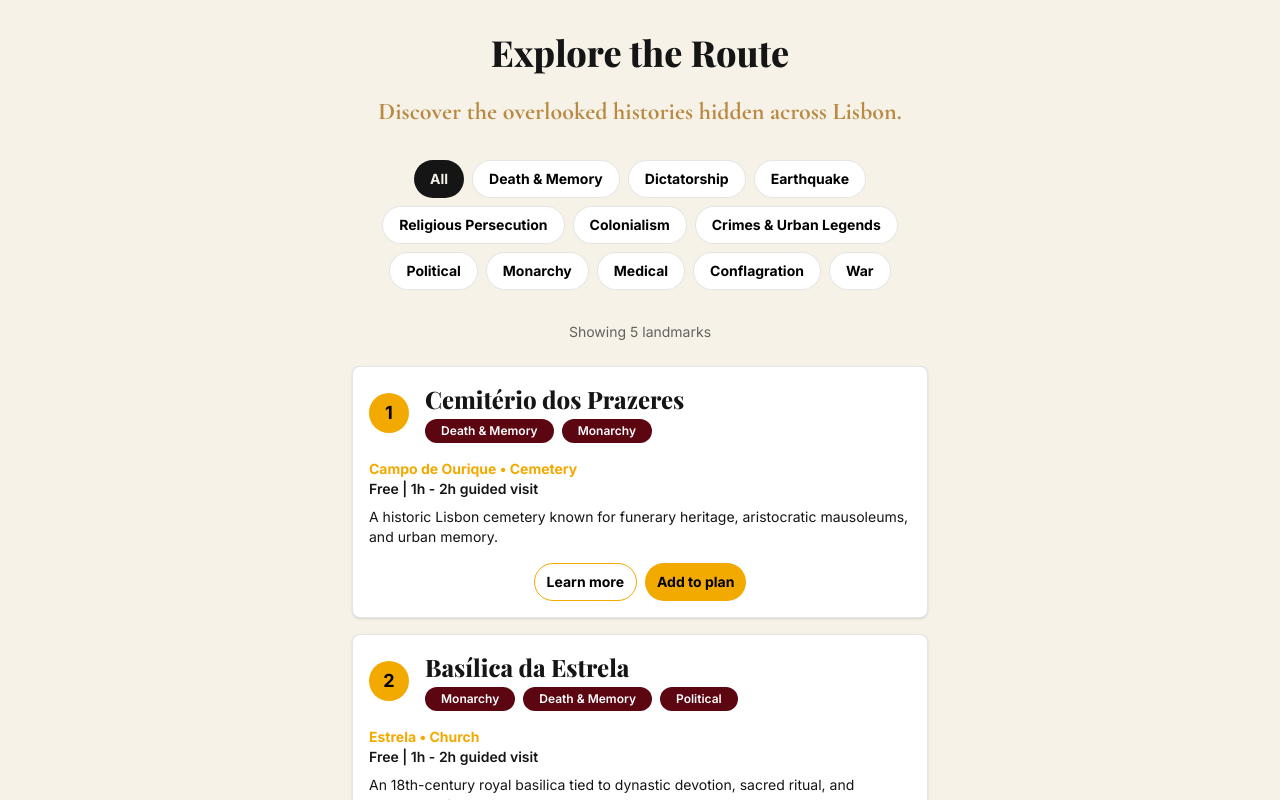
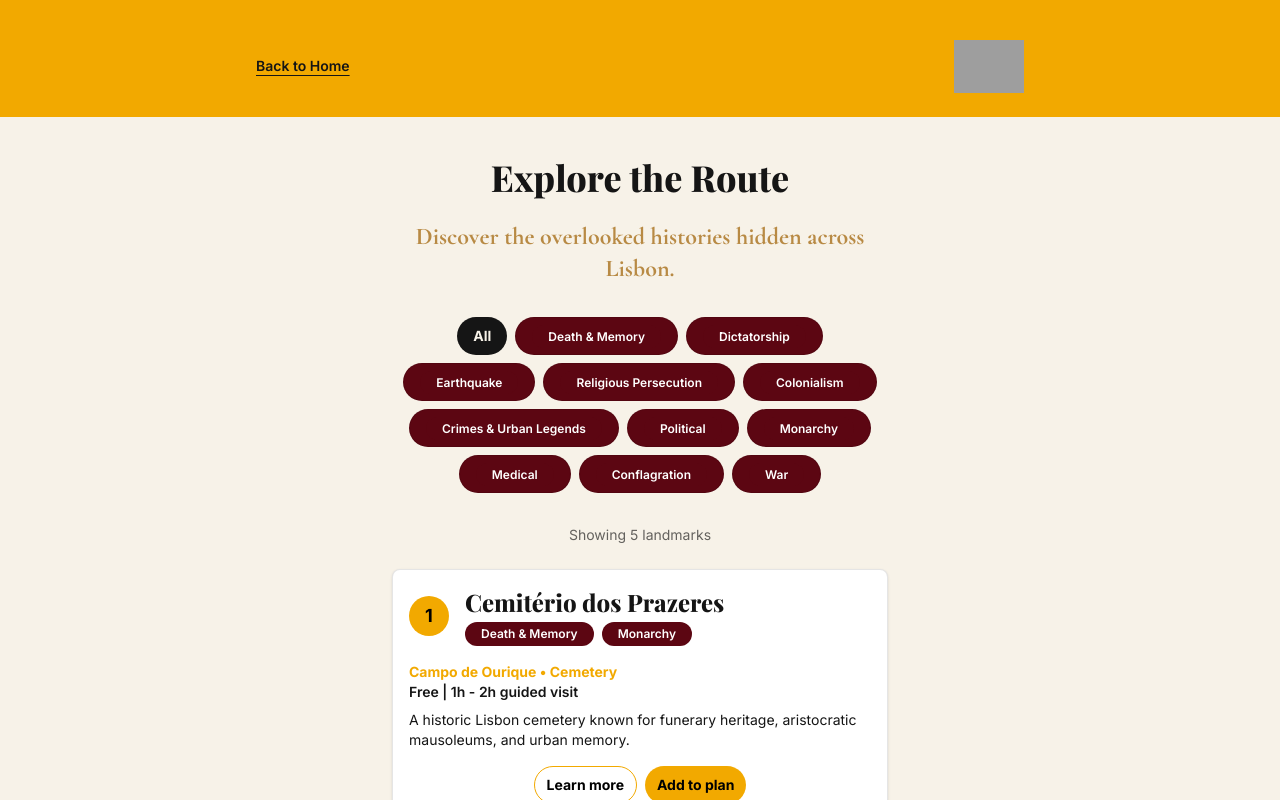
Before and after one commit to alinelx/dark-28, a Next.js app: page /route in a window 1280 px wide. Shown: the top 800 px of the page. Built offline with nearby package versions, Linux system fonts and the light colour scheme; grey boxes are pictures that could not be loaded.

Commit message:
refactor(ui): extract reusable landmark card component

```diff
--- a/src/app/page.tsx
+++ b/src/app/page.tsx
@@ -1,19 +1,9 @@
+import PageHeader from "@/components/PageHeader";
 import Link from "next/link";
 export default function Home() {
   return (
     <main className="min-h-screen bg-(--color-bg) text-(--color-text)">
-      <header className="flex items-center justify-between bg-(--color-yellow) px-6 pb-6 pt-10">
-        <div className="text-lg font-semibold tracking-wide">Dark28</div>
-
-        <button
-          type="button"
-          aria-label="Open menu"
-          className="rounded-full bg-(--color-text) px-4 py-2 text-sm text-(--color-bg)"
-        >
-          Menu
-        </button>
-      </header>
-
+      <PageHeader backHref="/menu" backLabel="Menu" />
       <section className="mx-auto flex min-h-[calc(100vh-104px)] max-w-xl flex-col items-center justify-center px-8 py-12 text-center">
         <h1
           className="max-w-md text-5xl font-semibold leading-none tracking-tight md:text-6xl"
--- a/src/app/route/page.tsx
+++ b/src/app/route/page.tsx
@@ -5,6 +5,8 @@ import Link from "next/link";
 import { useSearchParams, useRouter } from "next/navigation";
 import { useMemo } from "react";
 import CategoryBadge from "@/components/CategoryBadge";
+import LandmarkCard from "@/components/LandmarkCard";
+import PageHeader from "@/components/PageHeader";
 
 export default function RoutePage() {
   const router = useRouter();
@@ -35,8 +37,9 @@ export default function RoutePage() {
   }
 
   return (
-    <main className="min-h-screen bg-(--color-bg) text-(--color-text) px-6 py-8">
-      <div className="max-w-xl mx-auto flex flex-col items-center justify-center">
+    <main className="min-h-screen bg-(--color-bg) text-(--color-text)">
+      <PageHeader backHref="/" backLabel="Back to Home" />
+      <div className="max-w-xl mx-auto flex flex-col items-center justify-center p-10">
         <h1
           className="text-4xl font-black mb-6"
           style={{ fontFamily: "var(--font-headline)" }}
@@ -50,6 +53,7 @@ export default function RoutePage() {
         >
           Discover the overlooked histories hidden across Lisbon.
         </h2>
+
         <div className="mb-8 flex flex-wrap justify-center gap-2">
           <button
             type="button"
@@ -62,7 +66,6 @@ export default function RoutePage() {
           >
             All
           </button>
-
           {categories.map((category) => (
               <button
                 key={category.id}
@@ -70,11 +73,11 @@ export default function RoutePage() {
                 onClick={() => handleCategoryChange(category.id)}
                 className={`rounded-full px-4 py-2 text-sm font-bold transition ${
                   activeCategory === category.id
-                  ? "bg-(--color-burgundy) text-white"
-                  : "bg-white text-black border border-black/10"
+                    ? "bg-(--color-text) text-(--color-bg)"
+                    : "bg-(--color-burgundy) text-black border border-black/10 text-sm"
                 }`}
               >
-              {category.label}
+                <CategoryBadge label={category.label} />
               </button>
           ))}
         </div>
@@ -84,57 +87,7 @@ export default function RoutePage() {
         </p>
         <div className="flex flex-col gap-4">
           {filteredLandmarks.map((landmark) => (
-            <div
-              key={landmark.id}
-              className="rounded-lg border border-black/10 bg-white p-4 shadow-sm"
-            >
-              <div className="flex items-center content-center gap-2">
-                <div className="flex w-10 h-10 p-2 rounded-full bg-(--color-yellow) text-black items-center justify-center text-lg font-extrabold">
-                    {landmark.id}
-                </div>
-                <div className="flex-1 pl-2 items-right">
-                <h2
-                    className="text-2xl font-black"
-                    style={{ fontFamily: "var(--font-headline)" }}
-                >
-                    {landmark.title}
-                </h2>
-                <div className="flex flex-wrap gap-2 mt-1">
-                {landmark.category.map((cat) => {
-                  const category = categories.find((c) => c.id === cat);
-                  return (
-                    <CategoryBadge
-                      key={cat}
-                      label={category?.label || cat}
-                      href={`/route?category=${cat}`}
-                    />
-                  );
-                })}
-                </div>
-              </div>
-              </div>
-              <p className="text-sm pt-4 font-bold text-(--color-yellow)">
-                {landmark.locationName} • {landmark.type}
-              </p>
-              <p className="text-sm font-semibold">
-                {landmark.price}
-                {landmark.estimatedVisitTime ? <> | {landmark.estimatedVisitTime}</> : null}
-              </p>
-              <p className="mt-2 text-sm">{landmark.summary}</p>
-
-              <div className="mt-4 flex gap-2 justify-center">
-                <Link
-                href={`/route/${landmark.slug}`}
-                className="text-sm px-3 py-2 bg-white border border-(--color-yellow) font-bold text-black rounded-full"
-                >
-                Learn more
-                </Link>
-
-                <button className="text-sm px-3 py-2 bg-(--color-yellow) text-black rounded-full font-bold">
-                  Add to plan
-                </button>
-              </div>
-            </div>
+            <LandmarkCard key={landmark.id} landmark={landmark} />
           ))}
         </div>
       </div>
--- /dev/null
+++ b/src/components/LandmarkCard.tsx
@@ -0,0 +1,69 @@
+import Link from "next/link";
+import { categories } from "@/data/categories";
+import type { Landmark } from "@/types/landmark";
+import CategoryBadge from "@/components/CategoryBadge";
+
+type LandmarkCardProps = {
+  landmark: Landmark;
+};
+
+export default function LandmarkCard({ landmark }: LandmarkCardProps) {
+  return (
+    <div className="rounded-lg border border-black/10 bg-white p-4 shadow-sm">
+      <div className="flex items-center content-center gap-2">
+        <div className="flex h-10 w-10 items-center justify-center rounded-full bg-(--color-yellow) text-lg font-extrabold text-black">
+          {landmark.id}
+        </div>
+
+        <div className="flex-1 pl-2">
+          <h2
+            className="text-2xl font-black"
+            style={{ fontFamily: "var(--font-headline)" }}
+          >
+            {landmark.title}
+          </h2>
+
+          <div className="mt-1 flex flex-wrap gap-2">
+            {landmark.category.map((cat) => {
+              const category = categories.find((c) => c.id === cat);
+
+              return (
+                <CategoryBadge
+                  key={cat}
+                  label={category?.label || cat}
+                  href={`/route?category=${cat}`}
+                />
+              );
+            })}
+          </div>
+        </div>
+      </div>
+
+      <p className="pt-4 text-sm font-bold text-(--color-yellow)">
+        {landmark.locationName} • {landmark.type}
+      </p>
+
+      <p className="text-sm font-semibold">
+        {landmark.price}
+        {landmark.estimatedVisitTime ? (
+          <> | {landmark.estimatedVisitTime}</>
+        ) : null}
+      </p>
+
+      <p className="mt-2 text-sm">{landmark.summary}</p>
+
+      <div className="mt-4 flex justify-center gap-2">
+        <Link
+          href={`/route/${landmark.slug}`}
+          className="rounded-full border border-(--color-yellow) bg-white px-3 py-2 text-sm font-bold text-black"
+        >
+          Learn more
+        </Link>
+
+        <button className="rounded-full bg-(--color-yellow) px-3 py-2 text-sm font-bold text-black">
+          Add to plan
+        </button>
+      </div>
+    </div>
+  );
+}
--- a/src/components/PageHeader.tsx
+++ b/src/components/PageHeader.tsx
@@ -11,8 +11,8 @@ export function Logo(){
   return (
     <Image
         src="https://i.imgur.com/NgOQvTi.png"
-        width={32}
-        height={32}
+        width={70}
+        height={70}
         alt="Dark28 Logo"
     />
   )
@@ -37,7 +37,7 @@ export default function PageHeader({
           <div />
         )}
 
-        <div className="text-lg font-semibold tracking-wide">{brand()}</div>
+        <div className="text-lg w-auto font-semibold tracking-wide">{brand()}</div>
       </div>
     </header>
   );
--- a/src/components/Preview.tsx
+++ b/src/components/Preview.tsx
@@ -31,7 +31,7 @@ export default function HistoricalContextPreview({
       </div>
 
       {!isExpanded && shouldTruncate && (
-        <div className="absolute z-10 top-2 left-1/2 transform -translate-x-1/2 flex justify-center">
+        <div className="absolute z-10 top-20 left-1/2 transform -translate-x-1/2 flex justify-center">
           <button
             type="button"
             onClick={() => setIsExpanded(true)}
--- a/src/components/SectionCard.tsx
+++ b/src/components/SectionCard.tsx
@@ -10,7 +10,7 @@ export default function SectionCard({
     children,
 }: SectionCardProps) {
     return (
-        <section className="rounded-2xl border border-black/10 bg-white p-6 shadow-sm">
+        <section className="rounded-2xl border border-black/10 bg-white p-6 m-7 shadow-sm">
         <h2
             className="mb-3 text-2xl font-semibold"
             style={{ fontFamily: "var(--font-accent)" }}
```
Also changed, not shown: src/app/route/[slug]/page.tsx (+26 -18 lines). Lines whose indentation alone changed are shown as unchanged.
